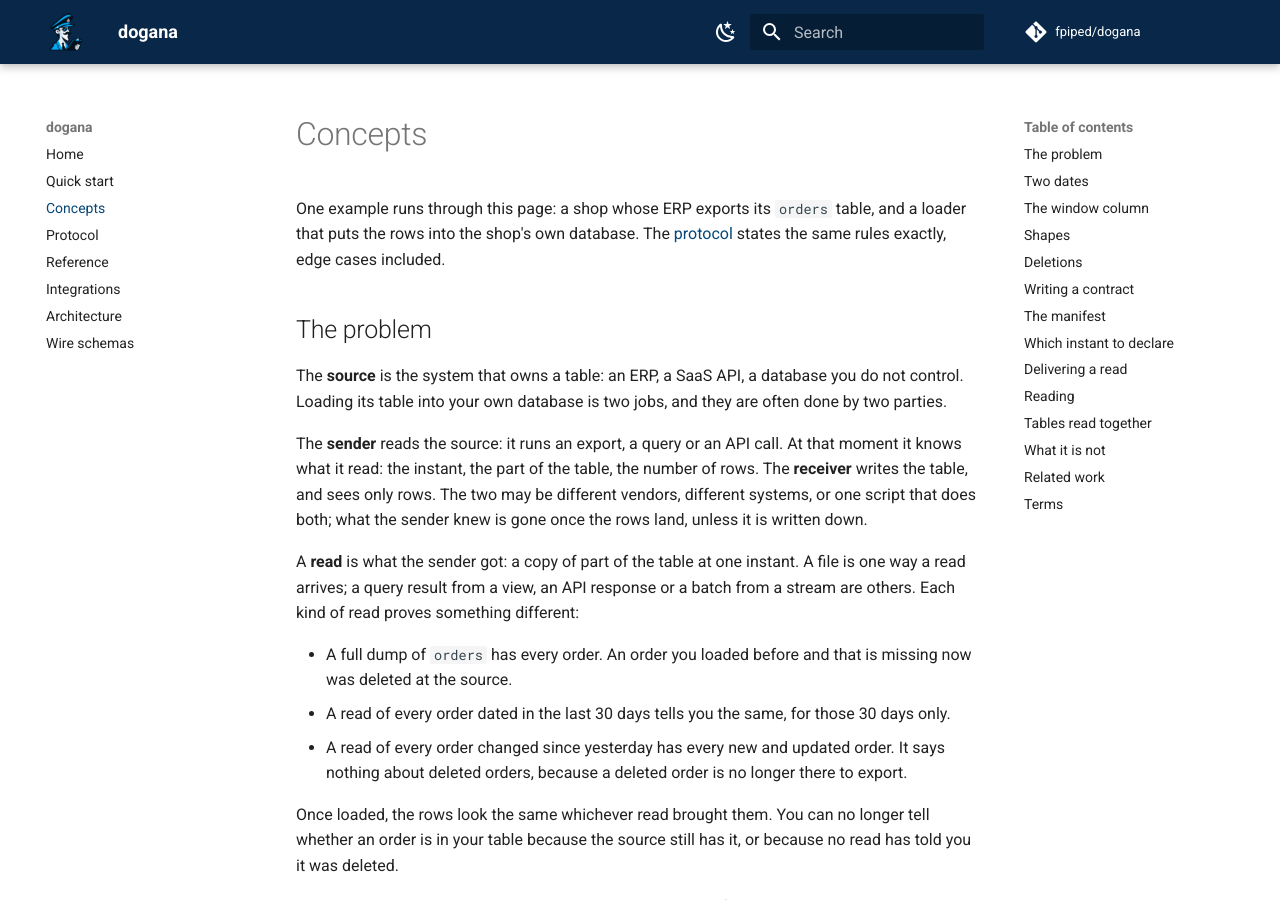
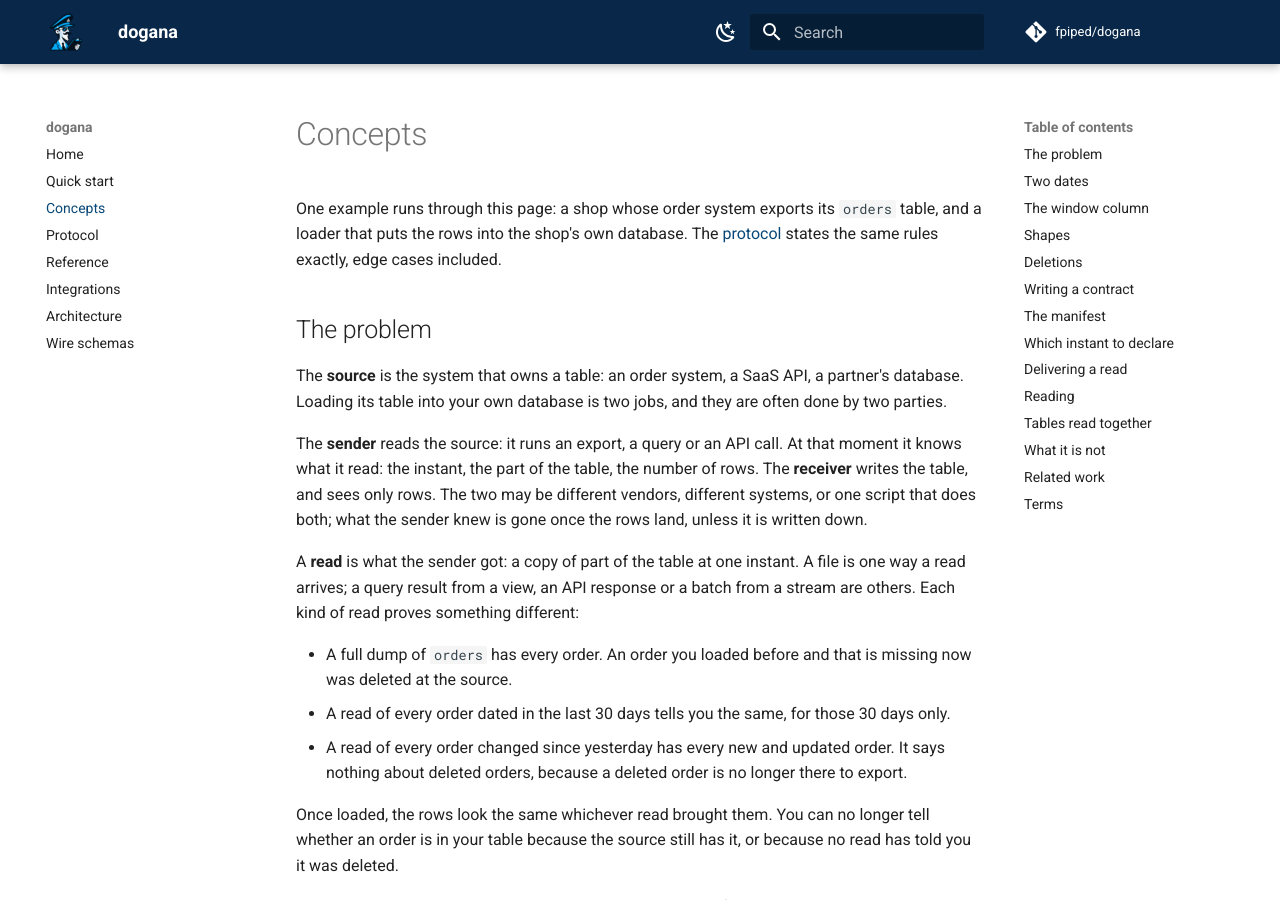
Before and after one commit to fpiped/dogana, an MkDocs documentation site: the page built from docs/concepts.md, in a window 1280 px wide and 900 px high. Built offline with MkDocs 1.6.1 and Material for MkDocs 9.7.7, drawn with Linux system fonts in a browser that asks for light colours; comment, search, counter and statistics services are not loaded; some of the changed text lies outside the part shown.

Commit message:
The running example is a shop's order system, and the sources named are an order system, a SaaS API and a partner's database: dogana is not about one kind of system.

```diff
--- a/docs/concepts.md
+++ b/docs/concepts.md
@@ -1,12 +1,12 @@
 # Concepts
 
-One example runs through this page: a shop whose ERP exports its `orders` table, and a loader that
+One example runs through this page: a shop whose order system exports its `orders` table, and a loader that
 puts the rows into the shop's own database. The [protocol](protocol.md) states the same rules
 exactly, edge cases included.
 
 ## The problem
 
-The **source** is the system that owns a table: an ERP, a SaaS API, a database you do not control.
+The **source** is the system that owns a table: an order system, a SaaS API, a partner's database.
 Loading its table into your own database is two jobs, and they are often done by two parties.
 
 The **sender** reads the source: it runs an export, a query or an API call. At that moment it knows
@@ -387,7 +387,7 @@ Knowing when a table holds every row it should is an old question in database re
 
 | Term | Meaning |
 |---|---|
-| Source | The system that owns the table, such as an ERP, a SaaS API or a database. |
+| Source | The system that owns the table, such as an order system, a SaaS API or a partner's database. |
 | Read | The rows the source held at one instant, in one shape. |
 | Sender | Whoever provides reads from the source and writes their manifests. |
 | Receiver | Whoever runs dogana and decides whether to accept each delivery. |
```
